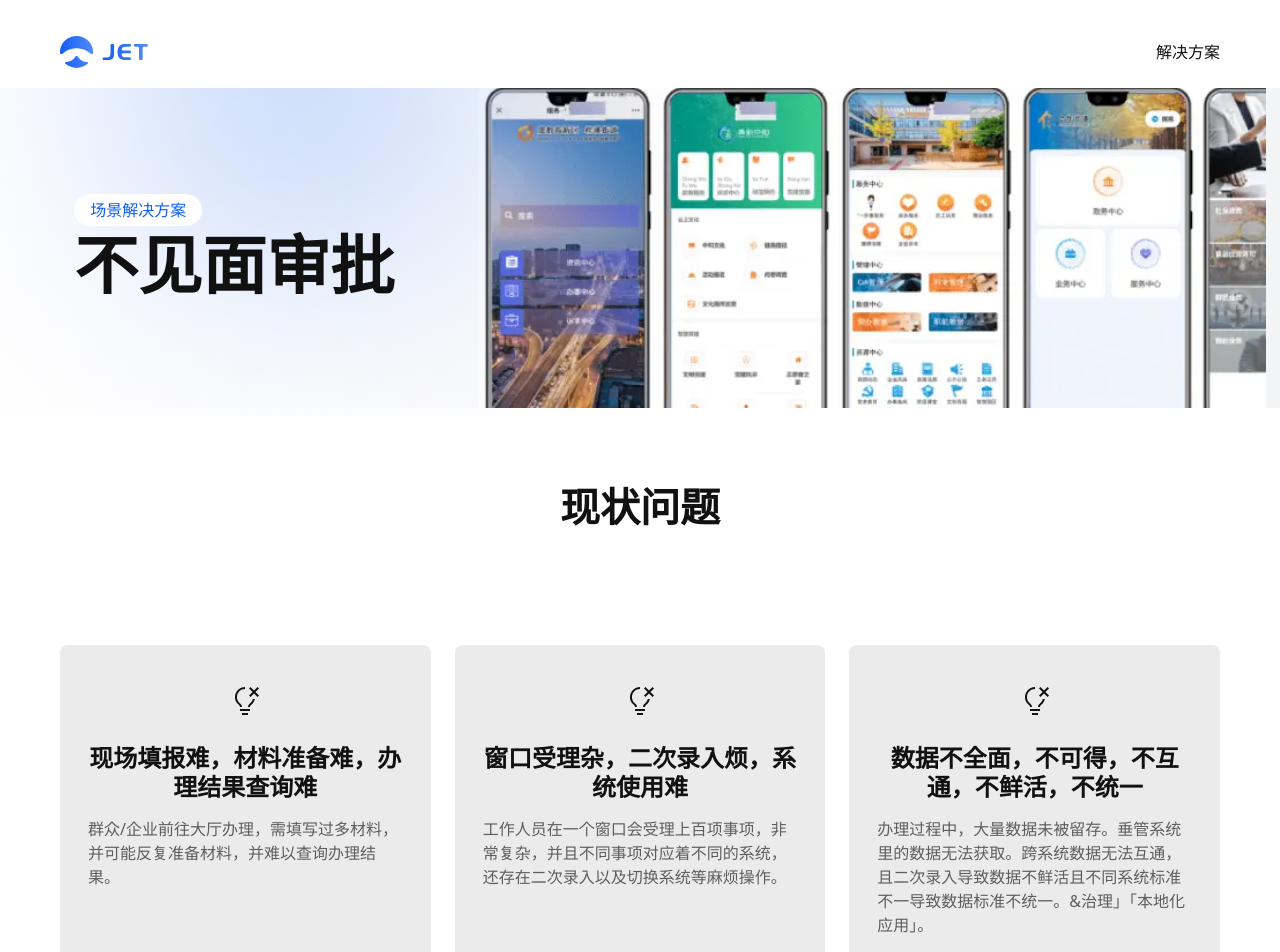
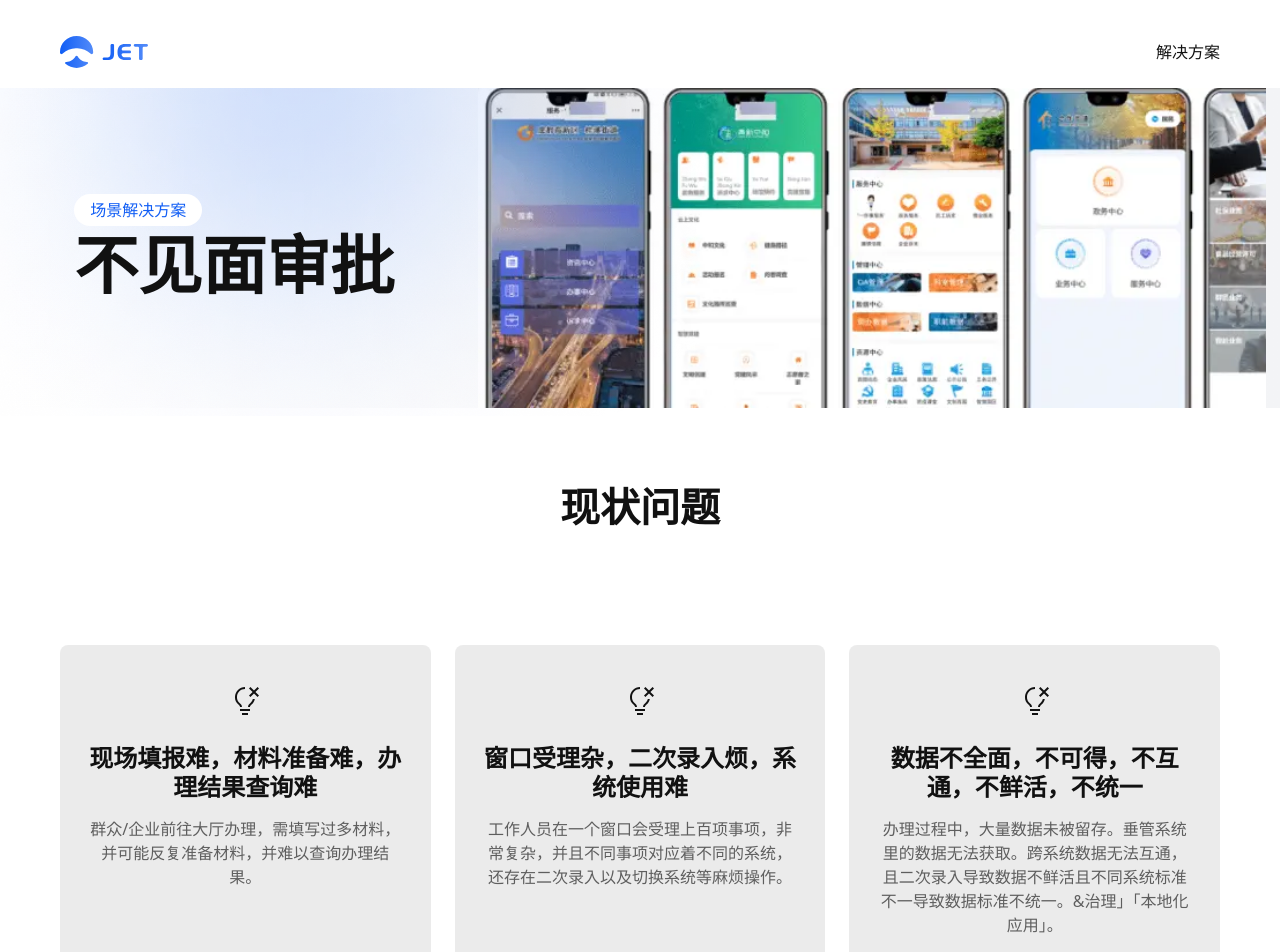
Before and after one commit to Byzanteam/jet-work-official-website, a Vue app: page /approval in a window 1280 px wide. Shown: the top 952 px of the page. Built offline with nearby package versions, Linux system fonts and the light colour scheme.

Commit message:
fix: gap style

```diff
--- a/src/views/components/card-item.vue
+++ b/src/views/components/card-item.vue
@@ -2,11 +2,11 @@
   <div class="flex flex-col px-7 py-10 rounded-lg" :class="align">
     <SvgIcon v-if="item.icon" :path="item.icon" />
     <h5
-      :class="item.icon ? `mt-[26px] mb-4 ${className}` : `mb-8 ${className}`"
+      :class="item.icon ? `mt-[26px] mb-4 ${textCenter}` : `mb-8 ${textCenter}`"
     >
       {{ item.title }}
     </h5>
-    <ListableText :text="item.desc" class="text-gray-60" />
+    <ListableText :text="item.desc" class="text-gray-60" :class="textCenter" />
   </div>
 </template>
 <script setup>
@@ -22,7 +22,7 @@ const props = defineProps({
   hasBg: { type: Boolean, default: false },
 })
 
-const className = computed(() =>
+const textCenter = computed(() =>
   props.align === 'items-center' ? 'text-center' : '',
 )
 </script>
--- a/src/views/components/img-card-item.vue
+++ b/src/views/components/img-card-item.vue
@@ -3,7 +3,7 @@
     class="flex-1 flex flex-col justify-between rounded-lg md:pl-24 md:pt-24 pl-12 pt-12"
     :class="item.img ? '' : 'pb-12'"
   >
-    <div class="flex flex-col md:pr-24 pr-12" :class="aligne">
+    <div class="flex flex-col md:pr-24 pr-12">
       <h5 class="mb-8">
         {{ item.title }}
       </h5>
--- a/src/views/solutions/platform/cms.vue
+++ b/src/views/solutions/platform/cms.vue
@@ -28,7 +28,7 @@
     </div>
   </BlockLayout>
   <BlockLayout :title="$t('page.solutions.platform.cms.block_title_three')">
-    <SelectorList :items="selectorItems" class="md:mb-[183px] mb-9" />
+    <SelectorList :items="selectorItems" />
   </BlockLayout>
 </template>
 
--- a/src/views/solutions/platform/data-hub/index.vue
+++ b/src/views/solutions/platform/data-hub/index.vue
@@ -34,10 +34,10 @@
     >
       <TabSwitch>
         <TabPane :label="pageAssets.solutions.project_function.tab.table">
-          <DataHubInterface />
+          <DataHubTable />
         </TabPane>
         <TabPane :label="pageAssets.solutions.project_function.tab.interface">
-          <DataHubTable />
+          <DataHubInterface />
         </TabPane>
       </TabSwitch>
     </BlockInLayout>
--- a/src/views/solutions/platform/flow-engine.vue
+++ b/src/views/solutions/platform/flow-engine.vue
@@ -32,7 +32,7 @@
   <BlockLayout
     :title="$t('page.solutions.platform.flow_engine.block_title_three')"
   >
-    <SelectorList :items="selectorItems" class="md:mb-[183px] mb-9" />
+    <SelectorList :items="selectorItems" />
   </BlockLayout>
 </template>
 
--- a/src/views/solutions/platform/form-engine.vue
+++ b/src/views/solutions/platform/form-engine.vue
@@ -32,7 +32,7 @@
   <BlockLayout
     :title="$t('page.solutions.platform.form_engine.block_title_three')"
   >
-    <SelectorList :items="selectorItems" class="md:mb-[183px] mb-9" />
+    <SelectorList :items="selectorItems" />
   </BlockLayout>
 </template>
 
@@ -78,13 +78,13 @@ const pageAssets = {
     admin: {
       title: '管理端',
       descriptions:
-        '丰富字段种类，满足用户不同场景表单构建/灵活可“拖拽式”的构建表单/即编辑即上线的操作模式/低代码实现表单与其他应用集成',
+        '丰富字段种类，满足用户不同场景表单构建- 灵活可“拖拽式”的构建表单- 即编辑即上线的操作模式- 低代码实现表单与其他应用集成',
       image: '/images/form_engine/multi_fields_admin.webp',
     },
     client: {
       title: '用户端',
       descriptions:
-        '支持电脑端、手机端、Pad 端的登录使用/支持多平台适配，可在微信、网页、钉钉等平台中进行表单填写/界面设计简单易懂，交互性强，极易上手/快速生成填写链接或二维码，方便传播和填写，打开链接或扫二维码即可填写',
+        '支持电脑端、手机端、Pad 端的登录使用- 支持多平台适配，可在微信、网页、钉钉等平台中进行表单填写- 界面设计简单易懂，交互性强，极易上手- 快速生成填写链接或二维码，方便传播和填写，打开链接或扫二维码即可填写',
       image: '/images/form_engine/multi_fields_client.webp',
     },
   },
--- a/src/views/solutions/platform/message-manager.vue
+++ b/src/views/solutions/platform/message-manager.vue
@@ -25,7 +25,7 @@
   <BlockLayout
     :title="$t('page.solutions.platform.message_manager.block_title_three')"
   >
-    <SelectorList :items="selectorItems" class="md:mb-[183px] mb-9" />
+    <SelectorList :items="selectorItems" />
   </BlockLayout>
 </template>
 
```
